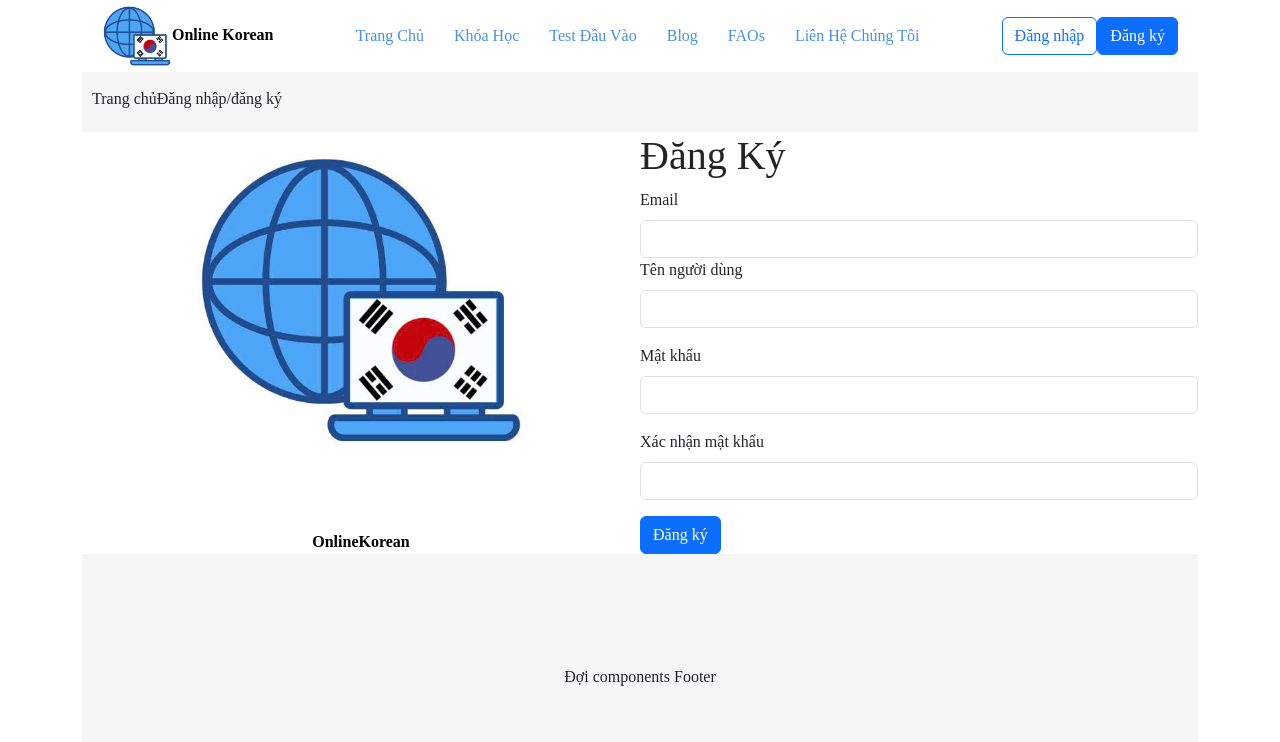
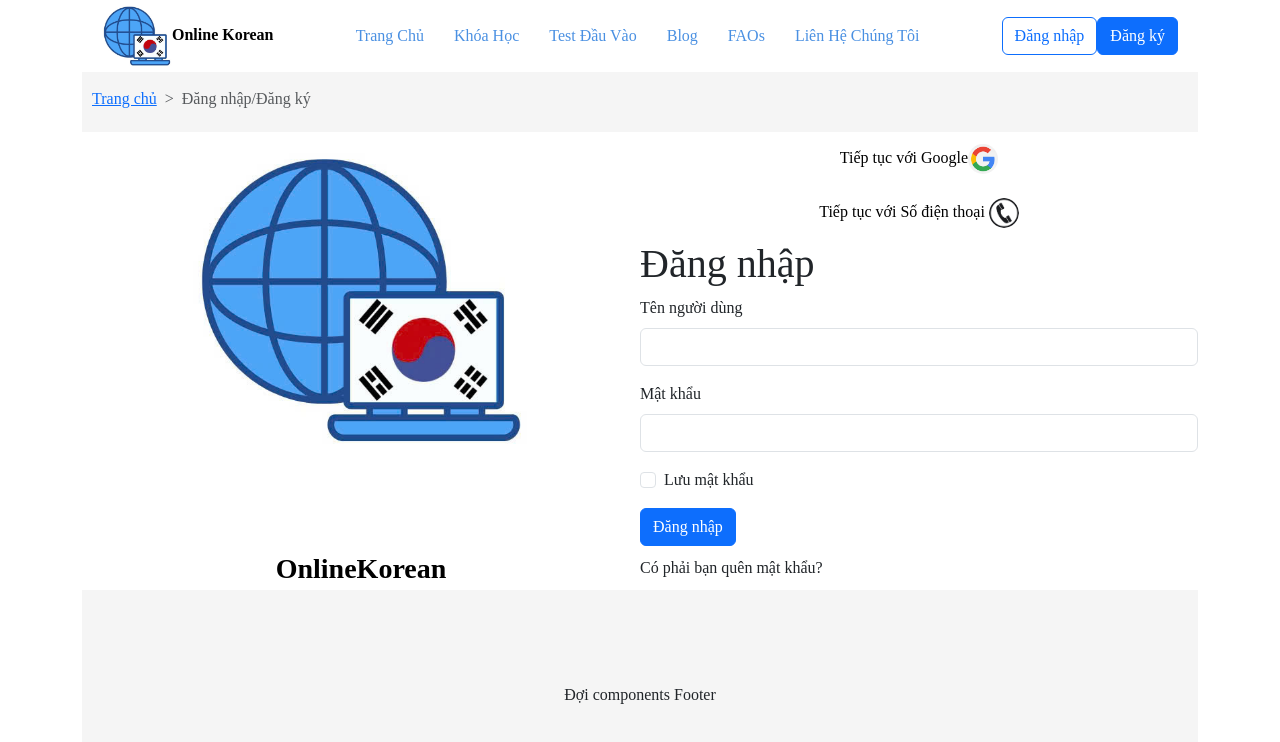
Before and after one commit to tutruong-dev/OnlineKorean, a React (Create React App) app: page / in a window 1280 px wide. Shown: the top 742 px of the page. Built offline with nearby package versions, Linux system fonts and the light colour scheme.

Commit message:
Login Register FAOs v-1

```diff
--- a/src/App.js
+++ b/src/App.js
@@ -2,6 +2,7 @@ import logo from './logo.svg';
 import './App.css';
 import Login from './components/Login';
 import Register from './components/Register';
+import FAOs from './components/FAOs';
 
 function App() {
     return (
@@ -21,8 +22,9 @@ function App() {
     //     </a>
     //   </header>
     // </div>
-    //<Login />
-    <Register />
+    <Login />
+    //<Register />
+    //<FAOs />
     );
 }
 
--- /dev/null
+++ b/src/components/FAOs.css
@@ -0,0 +1,111 @@
+*{
+    box-sizing: border-box;
+    margin: 0;
+    padding: 0;
+    font-family:"Poppins", "sans-serif";
+
+}
+.container{
+    position: relative;
+    width: 100vw; /* Chiều rộng 100% màn hình */
+    height: 100vh;
+    display: flex;
+    flex-direction: column;
+}
+.header-content{
+    display: flex;
+    flex-direction: row;
+}
+.linkpath{
+    --bs-breadcrumb-divider: '>';
+    width: 100%;
+    height: 60px;
+    background-color: whitesmoke;
+    display: flex;
+    flex-direction: row;
+    padding-left: 10px;
+    padding-top: 15px;
+    padding-bottom: 15px;
+}
+.body{
+    width: 100%;
+    height: 1057px;
+}
+.FAOs-content{
+    display: flex;
+    flex-direction: column;
+}
+.FAOs-content h1{
+    font-weight: bold;
+    margin-top: 60px;
+    margin-bottom: 60px;
+}
+.FAOs-content-main{
+    align-self: center;
+    width: 1290px;
+    height: 555px;
+    margin-bottom: 60px;
+    display: flex;
+    flex-direction: row;
+    align-self: self-end;
+}
+.FAOs-content-main-type1{
+    display: flex;
+    flex-direction: column;
+    padding-right: 30px;
+}
+.FAOs-content-main-type2{
+    display: flex;
+    flex-direction: column;
+}
+.FAOs-content-main-dropdown{
+    padding-top: 30px;
+    padding-bottom: 30px;
+    position: relative;
+    display: inline-block;
+    border-radius: '8px';
+}
+.FAOs-content-main-dropdown-button{
+    background-color: whitesmoke;
+    color: black;
+    padding: 10px 20px;
+    font-size: 16px;
+    border: none;
+    cursor: pointer;
+    width: 100%;
+}
+.FAOs-content-main-dropdown-button-content{
+    display: none;
+    position: absolute;
+    background-color: whitesmoke;
+    min-width: 100%;
+    box-shadow: 0px 8px 16px 0px rgba(0,0,0,0.2);
+    z-index: 1;
+}
+.FAOs-content-main-dropdown-button-content p{
+    color: black;
+    padding: 12px 16px;
+    text-decoration: none;
+    display: block;
+}
+
+.FAOs-content-main-dropdown-button-content p:hover{
+    background-color: whitesmoke;
+}
+
+.FAOs-content-main-dropdown:hover .FAOs-content-main-dropdown-button-content{
+    display: block;
+}
+
+.FAOs-content-main-dropdown:hover .FAOs-content-main-dropdown-button{
+    background-color: whitesmoke;
+    color: #FF782D;
+}
+.footer{
+    width: 100%;
+    height: 512px;
+    display: flex;
+    justify-content: center;
+    align-items: center;
+    background-color: whitesmoke;
+}
--- /dev/null
+++ b/src/components/FAOs.js
@@ -0,0 +1,88 @@
+import React from "react";
+import Header from "./Header";
+import './FAOs.css';
+import 'bootstrap/dist/css/bootstrap.min.css';
+import 'bootstrap/dist/js/bootstrap.bundle.min';
+
+function FAOs()
+{
+    return(
+        <div className="FAOs-container">
+            <div className="FAOs-header">
+                <Header />
+            </div>
+            <div className="body">
+                <div className="linkpath">
+                    <nav aria-label="breadcrumb">
+                        <ol class="breadcrumb">
+                            <li class="breadcrumb-item"><a href="#">Trang chủ</a></li>
+                            <li class="breadcrumb-item active" aria-current="page">FAOs</li>
+                        </ol>
+                    </nav>
+                </div>
+                <div className="FAOs-content">
+                    <h1>Giải Đáp Thắc Mắc Thường Gặp</h1>
+                    <div className="FAOs-content-main">
+                        <div className="FAOs-content-main-type1">
+                                <div class="FAOs-content-main-dropdown">
+                                    <button className="FAOs-content-main-dropdown-button">Học qua nền tảng nào?</button>
+                                    <div className="FAOs-content-main-dropdown-button-content">
+                                        <p>Nội dung1</p>
+                                    </div>
+                                </div>
+                                <div class="FAOs-content-main-dropdown">
+                                    <button className="FAOs-content-main-dropdown-button">Có diễn đàn hoặc nhóm học tập để trao đổi không?</button>
+                                    <div className="FAOs-content-main-dropdown-button-content">
+                                        <p>Nội dung2</p>
+                                    </div>
+                                </div>
+                                <div class="FAOs-content-main-dropdown">
+                                    <button className="FAOs-content-main-dropdown-button">Thời lượng của một buổi học là bao lâu?</button>
+                                    <div className="FAOs-content-main-dropdown-button-content">
+                                        <p>Nội dung8</p>
+                                    </div>
+                                </div>
+                            <div class="FAOs-content-main-dropdown">
+                                <button className="FAOs-content-main-dropdown-button">Người Giảng Dạy có kinh nghiệm không?</button>
+                                <div className="FAOs-content-main-dropdown-button-content">
+                                    <p>Nội dung8</p>
+                                </div>
+                            </div>
+                        </div>
+                        <div className="FAOs-content-main-type2">
+                                <div class="FAOs-content-main-dropdown">
+                            <button className="FAOs-content-main-dropdown-button">Có giới thiệu thêm về trung tâm không?</button>
+                            <div className="FAOs-content-main-dropdown-button-content">
+                                <p>Nội dung8</p>
+                            </div>
+                        </div>
+                        <div class="FAOs-content-main-dropdown">
+                            <button className="FAOs-content-main-dropdown-button">Sau khi hoàn thành khóa học, tôi sẽ đạt được trình độ nào?</button>
+                            <div className="FAOs-content-main-dropdown-button-content">
+                                <p>Nội dung8</p>
+                            </div>
+                        </div>
+                        <div class="FAOs-content-main-dropdown">
+                            <button className="FAOs-content-main-dropdown-button">Có Thể Tương Tác Trực Với Người Giảng Dạy Không?</button>
+                            <div className="FAOs-content-main-dropdown-button-content">
+                                <p>Nội dung8</p>
+                            </div>
+                        </div>
+                        <div class="FAOs-content-main-dropdown">
+                            <button className="FAOs-content-main-dropdown-button">Có chương trình khuyến mãi nào không?</button>
+                            <div className="FAOs-content-main-dropdown-button-content">
+                                <p>Nội dung8</p>
+                            </div>
+                        </div>
+                        </div>
+                    </div>
+                </div>
+            </div>
+            <div className="footer">
+                <a>Chờ components</a>
+            </div>
+        </div>
+    );
+}
+
+export default FAOs;
--- a/src/components/Login.css
+++ b/src/components/Login.css
@@ -22,6 +22,7 @@
     flex-direction: row;
 }
 .linkpath{
+    --bs-breadcrumb-divider: '>';
     width: 100%;
     height: 60px;
     background-color: whitesmoke;
@@ -51,6 +52,7 @@
     font-family: 'Exo';
     text-decoration: none; /* Loại bỏ gạch chân */
     font-weight: bold;
+    font-size: 28px;
     color: black;
 
 }
--- a/src/components/Login.js
+++ b/src/components/Login.js
@@ -14,8 +14,12 @@ function Login()
             </div>
             <div className="body">
                 <div className="linkpath">
-                        <a>Trang chủ</a>
-                        <a>Đăng nhập/đăng ký</a>
+                    <nav aria-label="breadcrumb">
+                        <ol className="breadcrumb">
+                            <li className="breadcrumb-item"><a href="#">Trang chủ</a></li>
+                            <li className="breadcrumb-item active" aria-current="page">Đăng nhập/Đăng ký</li>
+                        </ol>
+                    </nav>
                 </div>
                 <div className="login-content">
                     <div className="login-content-logo">
--- a/src/components/Register.css
+++ b/src/components/Register.css
@@ -22,6 +22,7 @@
     flex-direction: row;
 }
 .linkpath{
+    --bs-breadcrumb-divider: '>';
     width: 100%;
     height: 60px;
     background-color: whitesmoke;
--- a/src/components/Register.js
+++ b/src/components/Register.js
@@ -14,8 +14,12 @@ function Register()
             </div>
             <div className="body">
                 <div className="linkpath">
-                        <a>Trang chủ</a>
-                        <a>Đăng nhập/đăng ký</a>
+                    <nav aria-label="breadcrumb">
+                        <ol class="breadcrumb">
+                            <li class="breadcrumb-item"><a href="#">Trang chủ</a></li>
+                            <li class="breadcrumb-item active" aria-current="page">Đăng nhập/ Đăng kí</li>
+                        </ol>
+                    </nav>
                 </div>
                 <div className="register-content">
                     <div className="register-content-logo">
```
